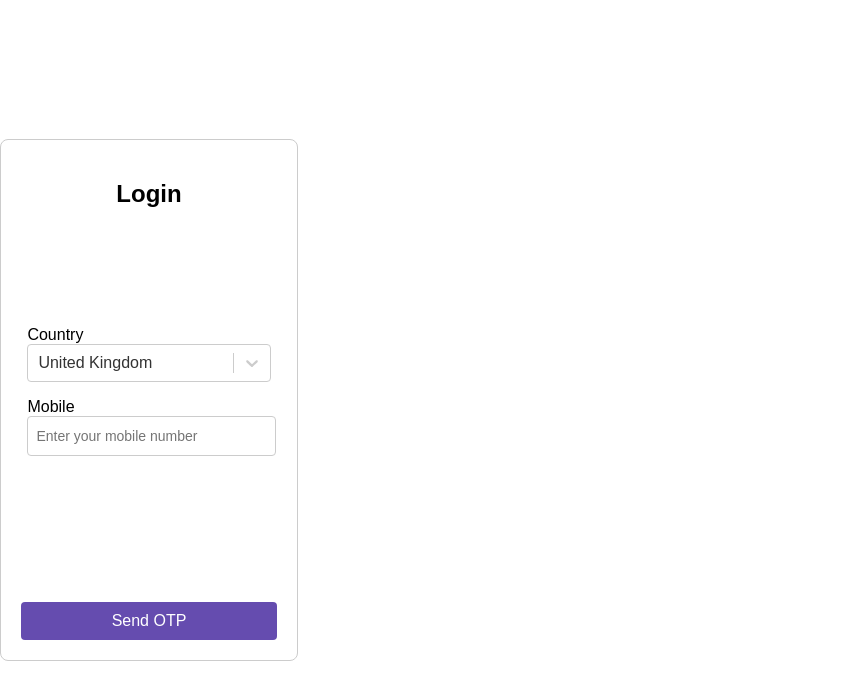
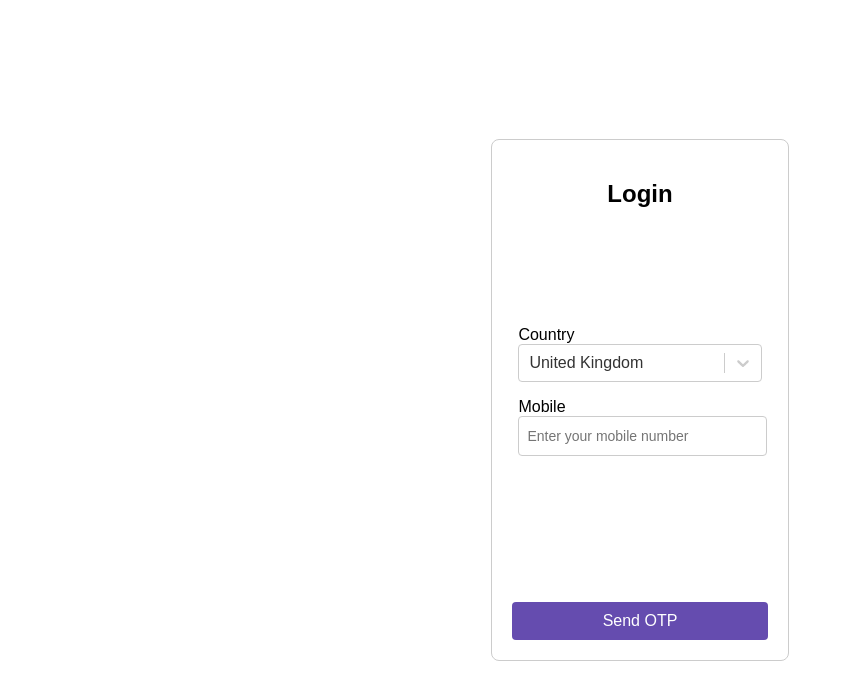
Before and after one commit to HarshSuvarna/Butik, a React (Vite) app: page /home in a window 1280 px wide. Shown: the top 700 px of the page, without its empty margins (0-852 px from the left). Built offline with nearby package versions, Linux system fonts and the light colour scheme; no server answers.

Commit message:
mian div changes

```diff
--- a/src/app.css
+++ b/src/app.css
@@ -16,4 +16,7 @@ label {
 
 .main {
   height: "100vh";
+  display: flex;
+  align-items: center;
+  justify-content: center;
 }
--- a/src/components/UIElements/modal.css
+++ b/src/components/UIElements/modal.css
@@ -88,7 +88,7 @@
 }
 
 .products-container {
-  background: #38758887;
+  background: rgb(223, 223, 233);
   flex: 1;
   display: grid;
   grid-template-columns: 1fr 1fr 1fr;
```
